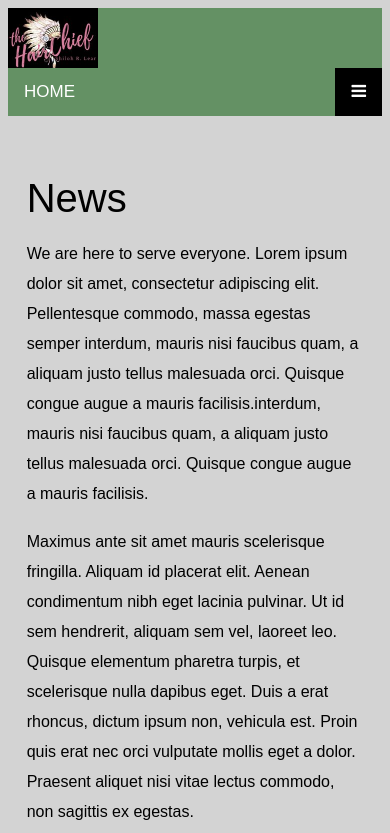
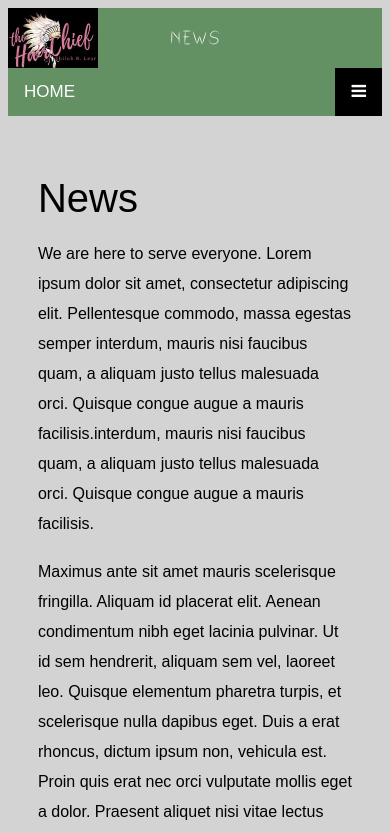
Before and after one commit to mpustejovsky/hairSalonWebsite, a plain HTML site: page News/index.html in a window 390 px wide. Shown: the top 833 px of the page. Drawn offline with Linux system fonts and the light colour scheme.

Commit message:
updating with font

```diff
--- a/About/style.css
+++ b/About/style.css
@@ -1,3 +1,9 @@
+@font-face{
+  font-family: hairfont;
+  src: url(./img/HairStyles.ttf);
+}
+
+
 * {
     box-sizing: border-box;
   }
@@ -46,6 +52,7 @@
     text-align: center;
     margin-top: 60px;
     margin-left: 20px;
+    font-family: hairfont;
   }
 
  body {
@@ -131,7 +138,12 @@ main p{
       padding-left: 20px;
       padding-right: 20px;
     }
-
+    .icons{
+      display: flex;
+      flex-direction: row;
+      justify-content: center;
+      margin-top: 5px;
+     }
         .footer a {
          margin-left: 5px;
          margin-right: 5px;}
@@ -165,6 +177,14 @@ main p{
          background-color: rgb(100, 145, 100);
 
        }
+
+       .Infomess{
+        color: white;
+        text-align: center;
+        padding-top: 20px;
+        font-size: 30px;
+        font-family: hairfont;
+      }
        .mobile-container {
          max-width: 480px;
          margin: auto;
--- a/Contact/style.css
+++ b/Contact/style.css
@@ -1,3 +1,9 @@
+@font-face{
+  font-family: hairfont;
+  src: url(./img/HairStyles.ttf);
+}
+
+
 * {
     box-sizing: border-box;
   }
@@ -46,6 +52,7 @@
     text-align: center;
     margin-top: 60px;
     margin-left: 20px;
+    font-family: hairfont;
   }
 
  body {
@@ -173,7 +180,20 @@ main p{
         "st5"
         "stblank"
     }
+    .icons{
+     display: flex;
+     flex-direction: row;
+     justify-content: center;
+     margin-top: 5px;
+    }
+    .footer img {
+      width: 50px;
+      margin-top: 10px;
+       }
 
+    .needsmaller {
+      max-width: 30px;
+    }
     button {
       height: 60px;
       width: 50%;
@@ -209,7 +229,14 @@ main p{
           .header2{
             height: 60px;
             background-color: rgb(100, 145, 100);
+          }
 
+          .Infomess{
+            color: white;
+            text-align: center;
+            padding-top: 20px;
+            font-size: 20px;
+            font-family: hairfont;
           }
           .mobile-container {
             max-width: 480px;
--- a/Hairstyles/style.css
+++ b/Hairstyles/style.css
@@ -1,3 +1,8 @@
+@font-face{
+  font-family: hairfont;
+  src: url(./img/HairStyles.ttf);
+}
+
 * {
     box-sizing: border-box;
   }
@@ -46,6 +51,7 @@
     text-align: center;
     margin-top: 60px;
     margin-left: 20px;
+    font-family: hairfont;
   }
 
  body {
@@ -282,7 +288,12 @@
           margin-left: 5px;
           margin-right: 5px;}
 
-
+        .icons{
+     display: flex;
+     flex-direction: row;
+     justify-content: center;
+     margin-top: 5px;
+    }
 
         .footer img {
           width: 50px;
@@ -310,6 +321,14 @@
           height: 60px;
           background-color: rgb(100, 145, 100);
 
+        }
+
+        .Infomess{
+          color: white;
+          text-align: center;
+          padding-top: 20px;
+          font-size: 20px;
+          font-family: hairfont;
         }
         .mobile-container {
           max-width: 480px;
--- a/News/index.html
+++ b/News/index.html
@@ -26,7 +26,7 @@
 </div>
 
 <div class="header2">
-  <img src="./img/HairCheif.jpg" class="logo" alt="Hair Chief Logo"></div>
+  <img src="./img/HairCheif.jpg" class="logo" alt="Hair Chief Logo"> <div class="Infomess">NEWS</div>
 </div>
 <div class="mobile-container"></div>
 <div class="topnav">
@@ -80,7 +80,8 @@
 
 
 <div class="footer">
-  © copyright 2023 | all rights reserved
+  <div class="typing"> © copyright 2023 | all rights reserved</div>
+  <div class="icons">
   <a href="https://twitter.com/explore" target="_blank" ><img src="./img/twitter.png" alt="twitter"></a>
   <a href="https://twitter.com/explore" target="_blank" ><img src="./img/facebook.jpg" alt="facebook" class="needsmaller"></a>
   <a href="https://www.linkedin.com/" target="_blank" ><img src="./img/linkedin.png" alt="linkedin"></a>
--- a/News/style.css
+++ b/News/style.css
@@ -1,3 +1,8 @@
+@font-face{
+  font-family: hairfont;
+  src: url(./img/HairStyles.ttf);
+}
+
 * {
     box-sizing: border-box;
   }
@@ -45,6 +50,7 @@
     text-align: center;
     margin-top: 60px;
     margin-left: 20px;
+    font-family: hairfont;
   }
 
  body {
@@ -128,6 +134,8 @@ main p{
   }
 
   @media (min-width: 799px) {
+
+
     .topnav {
       opacity: 0;
     }
@@ -153,8 +161,16 @@ main p{
 
   @media (max-width: 800px) {
 
+
+    .icons{
+      display: flex;
+      flex-direction: row;
+      justify-content: center;
+      margin-top: 5px;
+     }
+
     main{
-    grid-template-columns: 5% 90% 5%;
+    grid-template-columns: 8% 84% 8%;
     row-gap: 25px;
     gap: 0px;
     grid-template-areas:
@@ -194,6 +210,14 @@ main p{
        background-color: rgb(100, 145, 100);
 
      }
+
+     .Infomess{
+      color: white;
+      text-align: center;
+      padding-top: 20px;
+      font-size: 20px;
+      font-family: hairfont;
+    }
      .mobile-container {
        max-width: 480px;
        margin: auto;
--- a/style.css
+++ b/style.css
@@ -1,3 +1,8 @@
+@font-face{
+  font-family: hairfont;
+  src: url(./img/HairStyles.ttf);
+}
+
 * {
     box-sizing: border-box;
   }
@@ -46,6 +51,7 @@
     text-align: center;
     margin-top: 60px;
     margin-left: 20px;
+    font-family: hairfont;
   }
 
  .bodycontainer {
@@ -303,7 +309,12 @@ grid-area: rightm;
           "leftm lowerarea2 lowerarea2 rightm"
           "leftm lowerarea3 lowerarea3 rightm";
     }
-
+    .icons{
+      display: flex;
+      flex-direction: row;
+      justify-content: center;
+      margin-top: 5px;
+     }
     .LowerFeatured {
       margin-right: 00px;
       margin-bottom: 30px;
@@ -400,6 +411,13 @@ grid-area: rightm;
       height: 60px;
       background-color: rgb(100, 145, 100);
     }
+    .Infomess{
+      color: white;
+      text-align: center;
+      padding-top: 20px;
+      font-size: 20px;
+      font-family: hairfont;
+    }
     .mobile-container {
       max-width: 480px;
       margin: auto;
```
Also changed, not shown: About/index.html (+3 -2 lines), Contact/index.html (+4 -3 lines), Hairstyles/index.html (+5 -4 lines), index.html (+3 -3 lines), About/img/HairStyles.ttf (added), Contact/img/HairStyles.ttf (added), Hairstyles/img/HairStyles.ttf (added), News/img/HairStyles.ttf (added), img/HairStyles.ttf (added).
